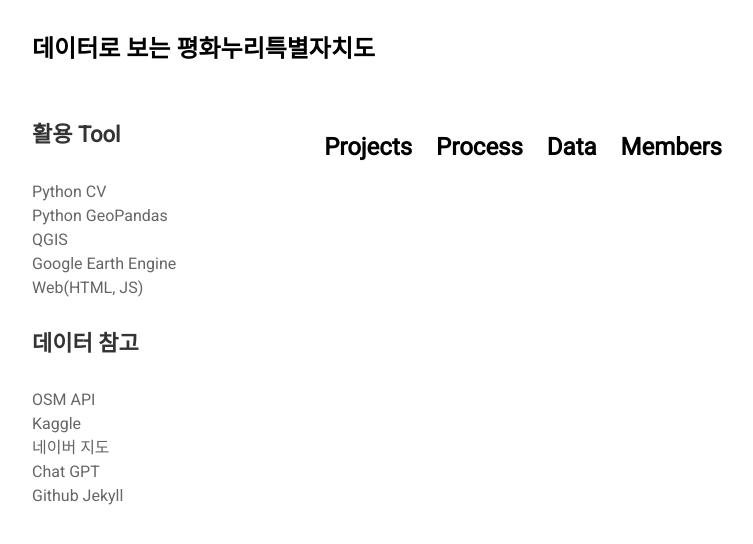
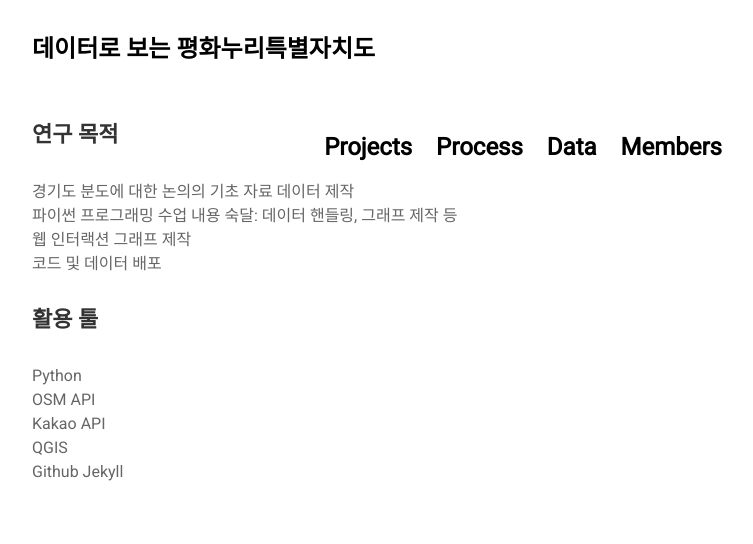
Before and after one commit to jinuew/SICM2002-6, a Jekyll site: the page built from pages/process.md, in a window 1280 px wide. Shown: the top 544 px of the page, without its empty margins (263-1016 px from the left). Built offline with Jekyll 4.4.1, drawn with Linux system fonts in a browser that asks for light colours; nearby versions of some CDN libraries.

Commit message:
Update process.md

```diff
--- a/pages/process.md
+++ b/pages/process.md
@@ -3,16 +3,15 @@ layout: page
 title: Process
 permalink: /blog
 ---
-#### 활용 Tool
-Python CV<br>
-Python GeoPandas<br>
+#### 연구 목적
+경기도 분도에 대한 논의의 기초 자료 데이터 제작<br>
+파이썬 프로그래밍 수업 내용 숙달: 데이터 핸들링, 그래프 제작 등<br>
+웹 인터랙션 그래프 제작<br>
+코드 및 데이터 배포<br>
+
+#### 활용 툴
+Python<br>
+OSM API<br>
+Kakao API<br>
 QGIS<br>
-Google Earth Engine<br>
-Web(HTML, JS)<br>
-
-#### 데이터 참고
-OSM API<br>
-Kaggle<br>
-네이버 지도<br>
-Chat GPT<br>
 Github Jekyll<br>
```
